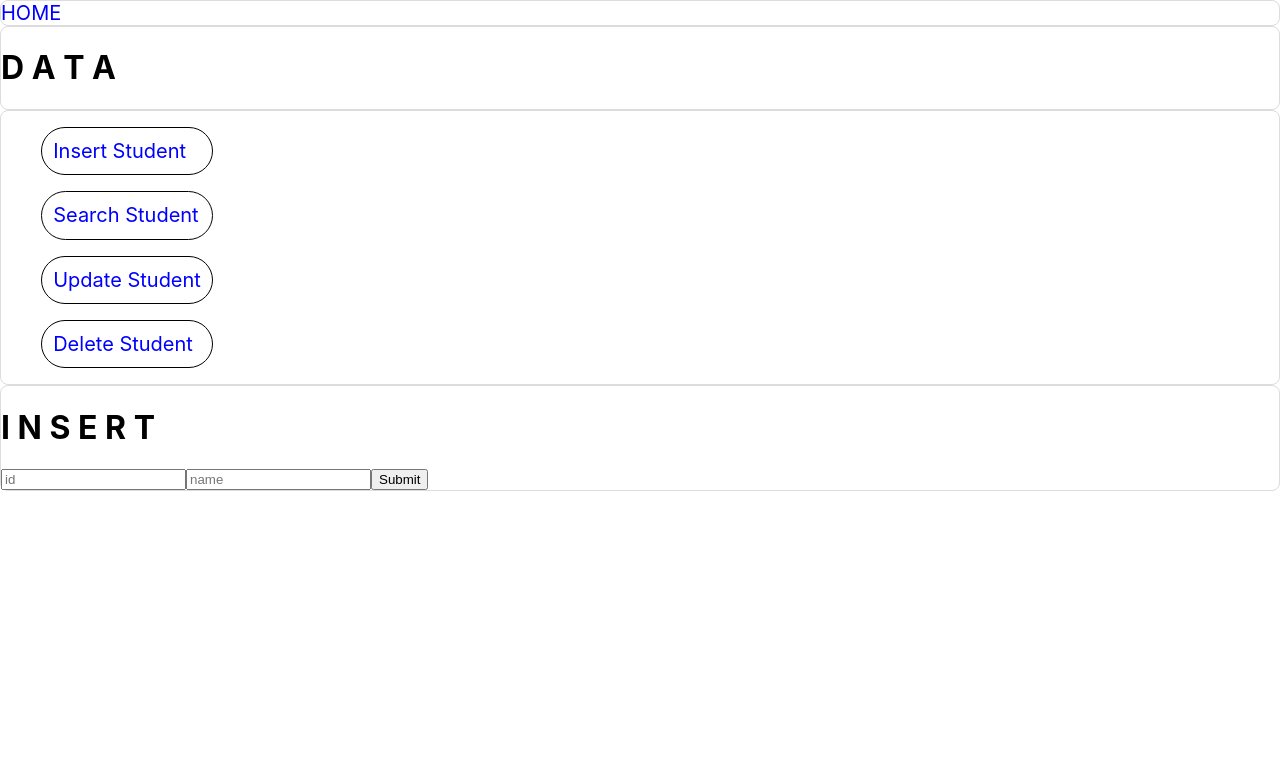
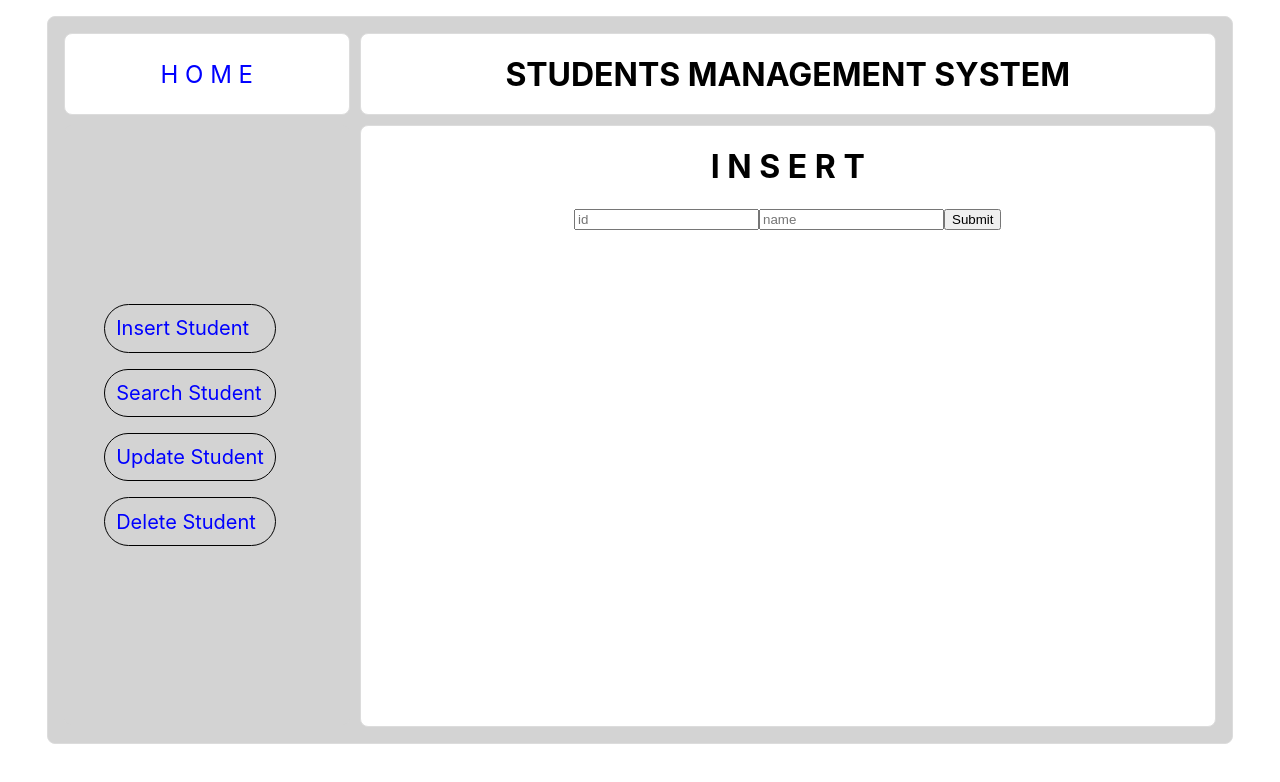
Before and after one commit to ehmaddd/mern-try, a React (Create React App) app: page /insert in a window 1280 px wide. Shown: the top 782 px of the page. Built offline with nearby package versions, Linux system fonts and the light colour scheme; the HTML template or start-up script is replaced by a standard one.

Commit message:
update Navigation

```diff
--- /dev/null
+++ b/src/components/Delete.js
@@ -0,0 +1,27 @@
+import React from 'react';
+import { Link } from 'react-router-dom';
+import Navbar from './Navbar';
+import './style.css';
+
+const Delete = () => {
+
+  return (
+    <>
+      <div class="grid-container">
+        <div class="box top-box">
+          <Link className="home-link" to="/">H O M E</Link>
+        </div>
+        <div class="box top-box">
+          <h1>STUDENTS MANAGEMENT SYSTEM</h1>
+        </div>
+        <div class="box bottom-box nav-box">
+            <Navbar />
+        </div>
+        <div class="box bottom-box data-box">
+          <h1>D E L E T E</h1>
+        </div>
+      </div>
+    </>
+)};
+
+export default Delete;
--- a/src/components/Insert.js
+++ b/src/components/Insert.js
@@ -1,6 +1,7 @@
 import React, { useState } from 'react';
 import { Link } from 'react-router-dom';
 import Navbar from './Navbar';
+import './style.css';
 
 const Insert = () => {
   const [id, setId] = useState('');
@@ -20,16 +21,17 @@ const Insert = () => {
 
   return (
     <>
-    <div class="container">
-    <div class="box left-1-3"><Link to="/">HOME</Link></div>
-    <div class="box right-3-4">
-      <h1>D A T A</h1>
+      <div class="grid-container">
+        <div class="box top-box">
+          <Link className="home-link" to="/">H O M E</Link>
         </div>
-    <div class="box left-1-3">
+        <div class="box top-box">
+          <h1>STUDENTS MANAGEMENT SYSTEM</h1>
+        </div>
+        <div class="box bottom-box nav-box">
             <Navbar />
         </div>
-    <div class="box right-3-4">
-    <div>
+        <div class="box bottom-box data-box">
           <h1>I N S E R T</h1>
           <form onSubmit={handleSubmit}>
             <input type="text" placeholder="id" value={id} onChange={(e) => setId(e.target.value)} />
@@ -38,9 +40,7 @@ const Insert = () => {
           </form>
         </div>
       </div>
-    </div>
     </>
-);
-};
+)};
 
 export default Insert;
--- a/src/components/Navbar.css
+++ b/src/components/Navbar.css
@@ -15,4 +15,17 @@ li {
   border: 1px solid black;
   border-radius: 25px;
   padding: 0.7rem;
+  transition: transform 0.3s ease;
 }
+
+li:hover {
+  border: 1px solid blue;
+  border-radius: 25px;
+  padding: 0.7rem;
+  background-color: white;
+  transform: translateX(1rem);
+}
+
+li:hover a {
+  color: black;
+}
--- a/src/components/Search.js
+++ b/src/components/Search.js
@@ -1,5 +1,6 @@
 import { useState } from "react";
 import Navbar from './Navbar';
+import { Link } from "react-router-dom";
 
 const Search = () => {
   const [searchId, setSearchId] = useState('');
@@ -20,16 +21,17 @@ const Search = () => {
 
   return (
     <>
-    <div class="container">
-    <div class="box left-1-3">Left 1/3</div>
-    <div class="box right-3-4">
-      <h1>D A T A</h1>
+      <div class="grid-container">
+        <div class="box top-box">
+          <Link className="home-link" to="/">H O M E</Link>
         </div>
-    <div class="box left-1-3">
+        <div class="box top-box">
+          <h1>STUDENTS MANAGEMENT SYSTEM</h1>
+        </div>
+        <div class="box bottom-box nav-box">
             <Navbar />
         </div>
-    <div class="box right-3-4">
-    <div>
+        <div class="box bottom-box data-box">
           <h1>S E A R C H</h1>
           <form onSubmit={handleSubmit2}>
             <input type="text" placeholder="id" value={searchId} onChange={(e) => setSearchId(e.target.value)}/>
@@ -38,10 +40,8 @@ const Search = () => {
           <p>{message}</p>
         </div>
       </div>
-    </div>
     </>
-);
-}
+)};
 
 
 export default Search;
--- /dev/null
+++ b/src/components/Update.js
@@ -0,0 +1,27 @@
+import React from 'react';
+import { Link } from 'react-router-dom';
+import Navbar from './Navbar';
+import './style.css';
+
+const Update = () => {
+
+  return (
+    <>
+      <div class="grid-container">
+        <div class="box top-box">
+          <Link className="home-link" to="/">H O M E</Link>
+        </div>
+        <div class="box top-box">
+          <h1>STUDENTS MANAGEMENT SYSTEM</h1>
+        </div>
+        <div class="box bottom-box nav-box">
+            <Navbar />
+        </div>
+        <div class="box bottom-box data-box">
+          <h1>U P D A T E</h1>
+        </div>
+      </div>
+    </>
+)};
+
+export default Update;
--- a/src/components/Webroutes.js
+++ b/src/components/Webroutes.js
@@ -2,12 +2,16 @@ import { Routes, Route } from 'react-router-dom';
 import Home from './Home';
 import Insert from './Insert';
 import Search from './Search';
+import Delete from './Delete';
+import Update from './Update';
 
 const WebRoutes = () => (
   <Routes>
     <Route exact path="/" element={<Home />} />
     <Route path="/insert" element={<Insert />} />
     <Route path="/search" element={<Search />} />
+    <Route path="/delete" element={<Delete />} />
+    <Route path="/update" element={<Update />} />
   </Routes>
 );
 
```
Lines whose indentation alone changed are shown as unchanged.
